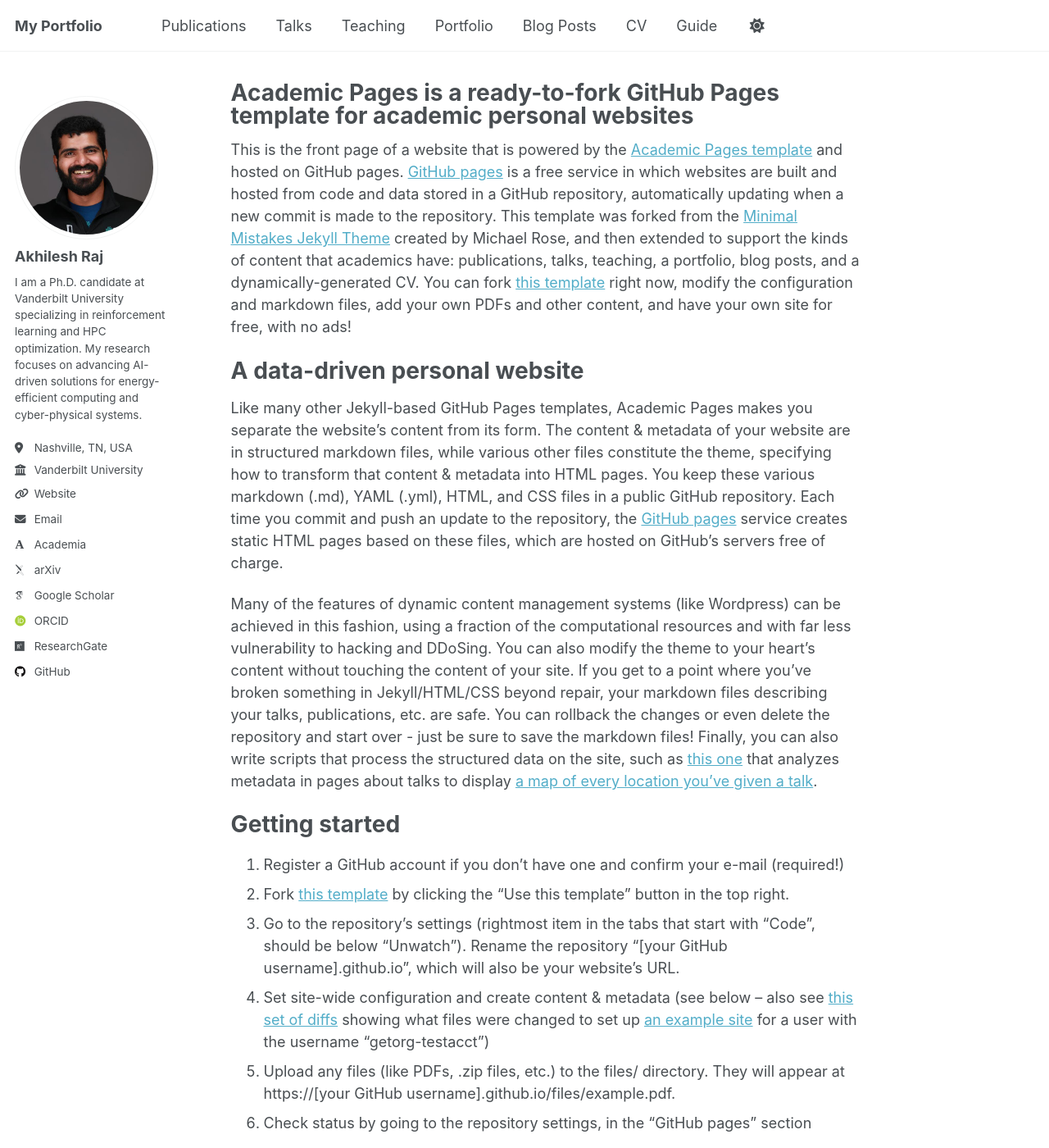
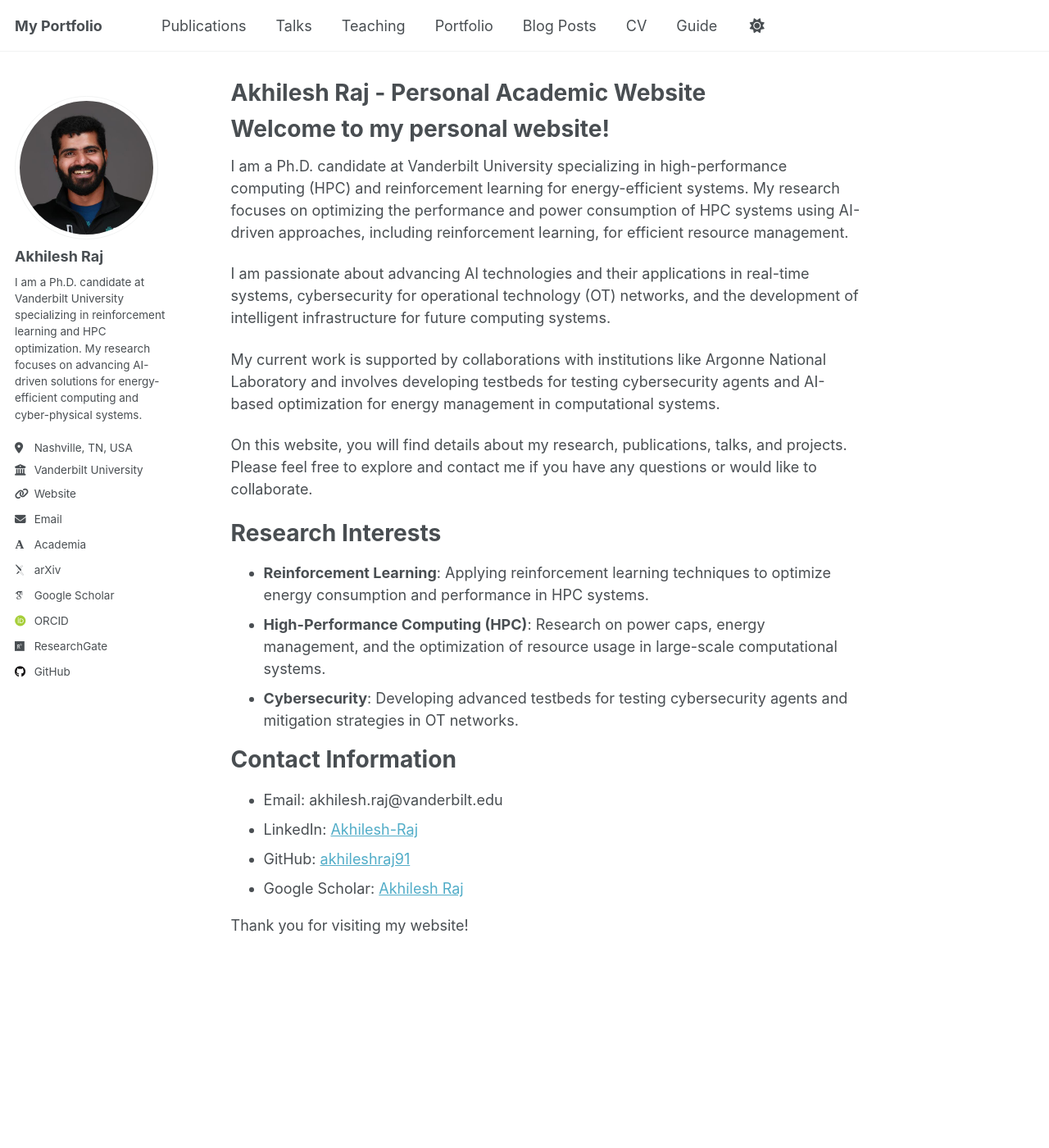
Before and after one commit to akhileshraj91/akhileshraj91.github.io, a Jekyll site: the page built from _pages/about.md, in a window 1280 px wide and 1400 px high. Shown: the whole window at 82% size. Built offline with Jekyll 4.4.1, drawn with Linux system fonts in a browser that asks for light colours; some web fonts are replaced; some of the changed text lies outside the part shown.

Commit message:
front page updated

```diff
--- a/_pages/about.md
+++ b/_pages/about.md
@@ -1,49 +1,33 @@
 ---
 permalink: /
-title: "Academic Pages is a ready-to-fork GitHub Pages template for academic personal websites"
+title: "Akhilesh Raj - Personal Academic Website"
 author_profile: true
 redirect_from:
   - /about/
   - /about.html
 ---
 
-This is the front page of a website that is powered by the [Academic Pages template](https://github.com/academicpages/academicpages.github.io) and hosted on GitHub pages. [GitHub pages](https://pages.github.com) is a free service in which websites are built and hosted from code and data stored in a GitHub repository, automatically updating when a new commit is made to the repository. This template was forked from the [Minimal Mistakes Jekyll Theme](https://mmistakes.github.io/minimal-mistakes/) created by Michael Rose, and then extended to support the kinds of content that academics have: publications, talks, teaching, a portfolio, blog posts, and a dynamically-generated CV. You can fork [this template](https://github.com/academicpages/academicpages.github.io) right now, modify the configuration and markdown files, add your own PDFs and other content, and have your own site for free, with no ads!
+Welcome to my personal website!
+======
+I am a Ph.D. candidate at Vanderbilt University specializing in high-performance computing (HPC) and reinforcement learning for energy-efficient systems. My research focuses on optimizing the performance and power consumption of HPC systems using AI-driven approaches, including reinforcement learning, for efficient resource management.
 
-A data-driven personal website
+I am passionate about advancing AI technologies and their applications in real-time systems, cybersecurity for operational technology (OT) networks, and the development of intelligent infrastructure for future computing systems.
+
+My current work is supported by collaborations with institutions like Argonne National Laboratory and involves developing testbeds for testing cybersecurity agents and AI-based optimization for energy management in computational systems.
+
+On this website, you will find details about my research, publications, talks, and projects. Please feel free to explore and contact me if you have any questions or would like to collaborate.
+
+Research Interests
 ======
-Like many other Jekyll-based GitHub Pages templates, Academic Pages makes you separate the website's content from its form. The content & metadata of your website are in structured markdown files, while various other files constitute the theme, specifying how to transform that content & metadata into HTML pages. You keep these various markdown (.md), YAML (.yml), HTML, and CSS files in a public GitHub repository. Each time you commit and push an update to the repository, the [GitHub pages](https://pages.github.com/) service creates static HTML pages based on these files, which are hosted on GitHub's servers free of charge.
+* **Reinforcement Learning**: Applying reinforcement learning techniques to optimize energy consumption and performance in HPC systems.
+* **High-Performance Computing (HPC)**: Research on power caps, energy management, and the optimization of resource usage in large-scale computational systems.
+* **Cybersecurity**: Developing advanced testbeds for testing cybersecurity agents and mitigation strategies in OT networks.
 
-Many of the features of dynamic content management systems (like Wordpress) can be achieved in this fashion, using a fraction of the computational resources and with far less vulnerability to hacking and DDoSing. You can also modify the theme to your heart's content without touching the content of your site. If you get to a point where you've broken something in Jekyll/HTML/CSS beyond repair, your markdown files describing your talks, publications, etc. are safe. You can rollback the changes or even delete the repository and start over - just be sure to save the markdown files! Finally, you can also write scripts that process the structured data on the site, such as [this one](https://github.com/academicpages/academicpages.github.io/blob/master/talkmap.ipynb) that analyzes metadata in pages about talks to display [a map of every location you've given a talk](https://academicpages.github.io/talkmap.html).
+Contact Information
+======
+- Email: akhilesh.raj@vanderbilt.edu
+- LinkedIn: [Akhilesh-Raj](https://www.linkedin.com/in/akhilesh-raj)
+- GitHub: [akhileshraj91](https://github.com/akhileshraj91)
+- Google Scholar: [Akhilesh Raj](https://scholar.google.com/citations?user=XXXX)
 
-Getting started
-======
-1. Register a GitHub account if you don't have one and confirm your e-mail (required!)
-1. Fork [this template](https://github.com/academicpages/academicpages.github.io) by clicking the "Use this template" button in the top right.
-1. Go to the repository's settings (rightmost item in the tabs that start with "Code", should be below "Unwatch"). Rename the repository "[your GitHub username].github.io", which will also be your website's URL.
-1. Set site-wide configuration and create content & metadata (see below -- also see [this set of diffs](http://archive.is/3TPas) showing what files were changed to set up [an example site](https://getorg-testacct.github.io) for a user with the username "getorg-testacct")
-1. Upload any files (like PDFs, .zip files, etc.) to the files/ directory. They will appear at https://[your GitHub username].github.io/files/example.pdf.
-1. Check status by going to the repository settings, in the "GitHub pages" section
-
-Site-wide configuration
-------
-The main configuration file for the site is in the base directory in [_config.yml](https://github.com/academicpages/academicpages.github.io/blob/master/_config.yml), which defines the content in the sidebars and other site-wide features. You will need to replace the default variables with ones about yourself and your site's github repository. The configuration file for the top menu is in [_data/navigation.yml](https://github.com/academicpages/academicpages.github.io/blob/master/_data/navigation.yml). For example, if you don't have a portfolio or blog posts, you can remove those items from that navigation.yml file to remove them from the header.
-
-Create content & metadata
-------
-For site content, there is one markdown file for each type of content, which are stored in directories like _publications, _talks, _posts, _teaching, or _pages. For example, each talk is a markdown file in the [_talks directory](https://github.com/academicpages/academicpages.github.io/tree/master/_talks). At the top of each markdown file is structured data in YAML about the talk, which the theme will parse to do lots of cool stuff. The same structured data about a talk is used to generate the list of talks on the [Talks page](https://academicpages.github.io/talks), each [individual page](https://academicpages.github.io/talks/2012-03-01-talk-1) for specific talks, the talks section for the [CV page](https://academicpages.github.io/cv), and the [map of places you've given a talk](https://academicpages.github.io/talkmap.html) (if you run this [python file](https://github.com/academicpages/academicpages.github.io/blob/master/talkmap.py) or [Jupyter notebook](https://github.com/academicpages/academicpages.github.io/blob/master/talkmap.ipynb), which creates the HTML for the map based on the contents of the _talks directory).
-
-**Markdown generator**
-
-The repository includes [a set of Jupyter notebooks](https://github.com/academicpages/academicpages.github.io/tree/master/markdown_generator
-) that converts a CSV containing structured data about talks or presentations into individual markdown files that will be properly formatted for the Academic Pages template. The sample CSVs in that directory are the ones I used to create my own personal website at stuartgeiger.com. My usual workflow is that I keep a spreadsheet of my publications and talks, then run the code in these notebooks to generate the markdown files, then commit and push them to the GitHub repository.
-
-How to edit your site's GitHub repository
-------
-Many people use a git client to create files on their local computer and then push them to GitHub's servers. If you are not familiar with git, you can directly edit these configuration and markdown files directly in the github.com interface. Navigate to a file (like [this one](https://github.com/academicpages/academicpages.github.io/blob/master/_talks/2012-03-01-talk-1.md) and click the pencil icon in the top right of the content preview (to the right of the "Raw | Blame | History" buttons). You can delete a file by clicking the trashcan icon to the right of the pencil icon. You can also create new files or upload files by navigating to a directory and clicking the "Create new file" or "Upload files" buttons.
-
-Example: editing a markdown file for a talk
-![Editing a markdown file for a talk](/images/editing-talk.png)
-
-For more info
-------
-More info about configuring Academic Pages can be found in [the guide](https://academicpages.github.io/markdown/), the [growing wiki](https://github.com/academicpages/academicpages.github.io/wiki), and you can always [ask a question on GitHub](https://github.com/academicpages/academicpages.github.io/discussions). The [guides for the Minimal Mistakes theme](https://mmistakes.github.io/minimal-mistakes/docs/configuration/) (which this theme was forked from) might also be helpful.
+Thank you for visiting my website!
```
